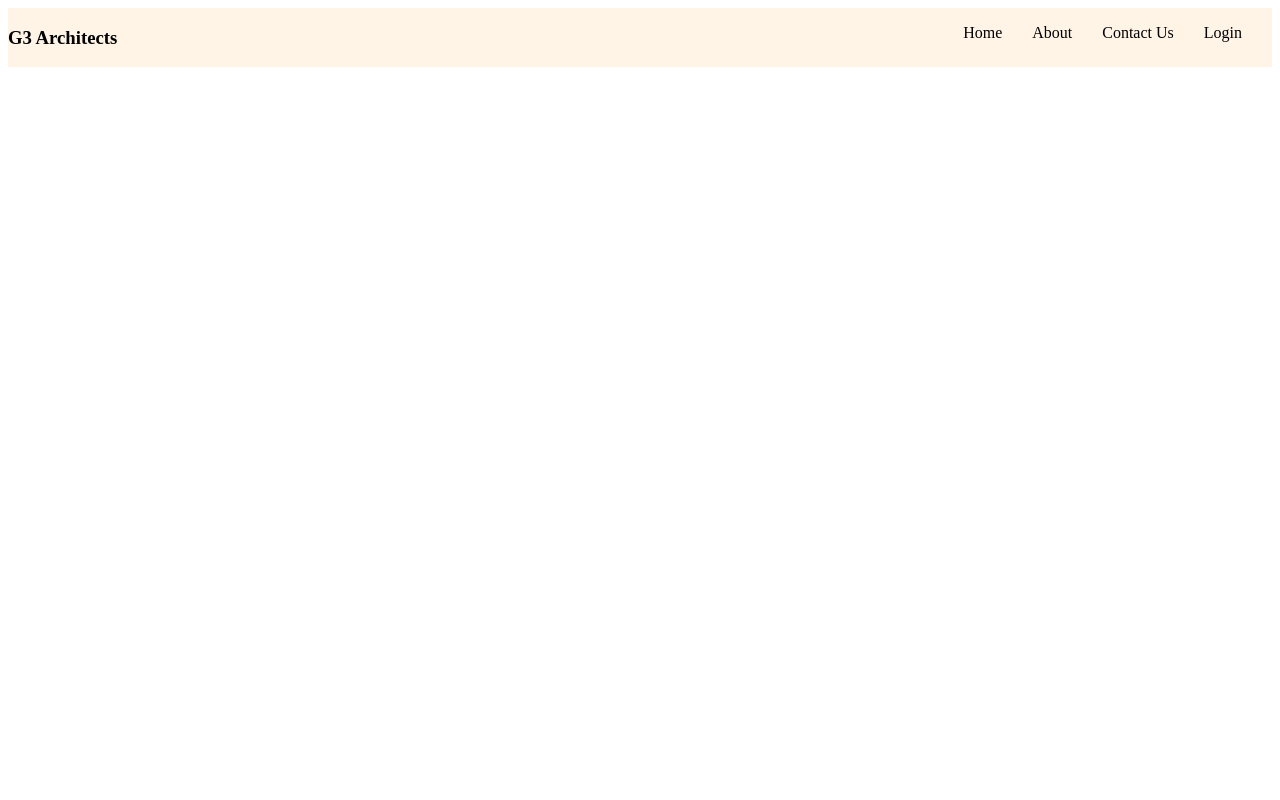
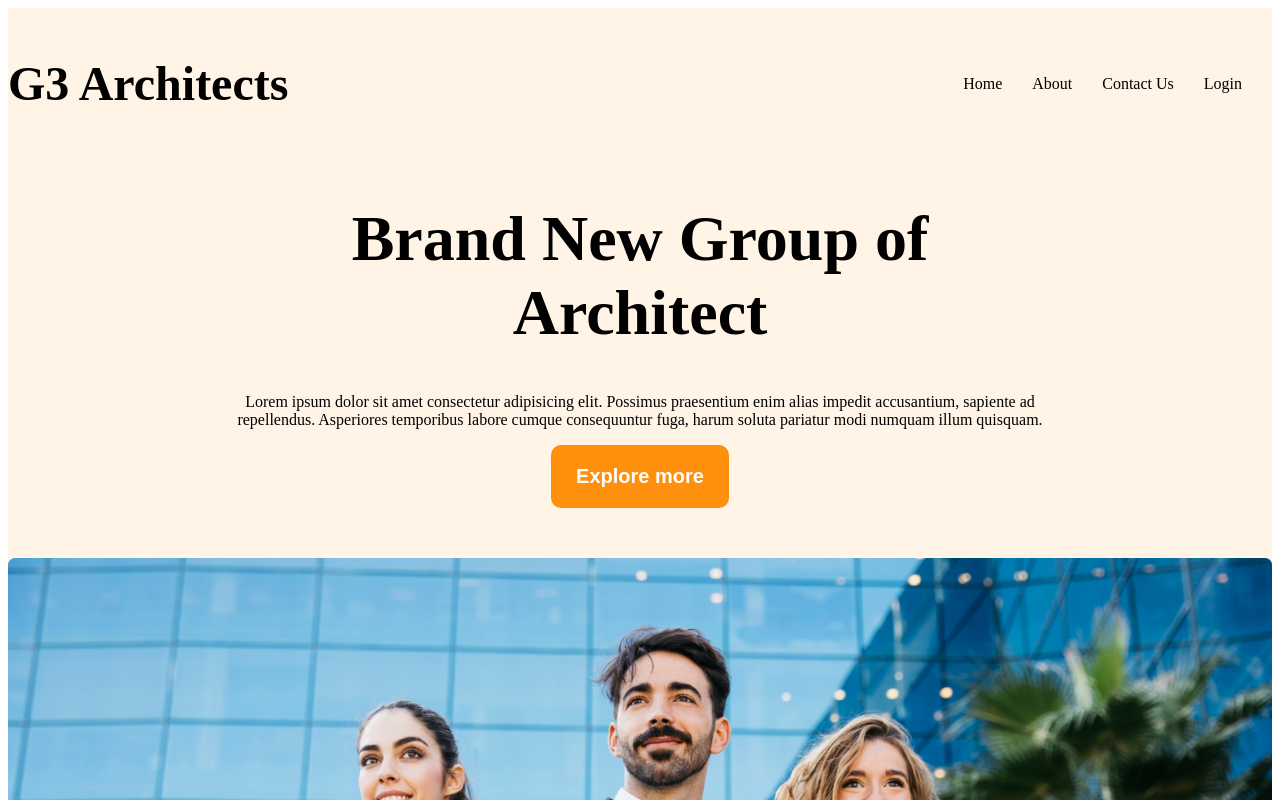
Before and after one commit to tanu42012/g3-architects-website, a plain HTML site: page index.html in a window 1280 px wide. Shown: the top 800 px of the page. Drawn offline with Linux system fonts and the light colour scheme.

Commit message:
added header section

```diff
--- a/index.html
+++ b/index.html
@@ -20,6 +20,16 @@
             </ul>
         </nav>
         <div class="banner">
+            <div class="banner-content">
+                <h1 class="banner-title">Brand New Group of <br>Architect</h1>
+            <p class="banner-description">Lorem ipsum dolor sit amet consectetur adipisicing elit. Possimus praesentium enim alias impedit accusantium, sapiente ad repellendus. Asperiores temporibus labore cumque consequuntur fuga, harum soluta pariatur modi numquam illum quisquam.</p>
+            <button class="btn-primary">Explore more</button>
+            </div>
+            <div>
+                <img class="banner-img" src="images/banner.png" alt="">
+            </div>
+
+
 
         </div>
 
--- a/styles/architect.css
+++ b/styles/architect.css
@@ -10,6 +10,7 @@
  .display-flex {
 display: flex;
  }
+
  /* dark 02 */
  .text-gray{
     color: #424242;
@@ -21,6 +22,15 @@ display: flex;
 .bg-light{
     background-color: rgba(255, 144, 14, 0.1);
 }
+.btn-primary{
+  background-color:  #FF900E;
+  color: white;
+  padding: 20px 25px;
+  font-size: 1.25rem;
+  font-weight: 600;
+  border-radius: 10px;
+  border: none;
+}
 
 
   /* header styles */
@@ -29,7 +39,13 @@ display: flex;
   /* nav bar related styles */
   .navbar{
     justify-content: space-between;
+    align-items: center;
 
+
+  }
+  .brand{
+    font-weight: 700;
+    font-size: 3rem;
   }
   .nav-item{
     list-style: none;
@@ -45,3 +61,25 @@ display: flex;
     max-width: 1440px;
     margin: 0 auto;
   }
+  /* banner related styles */
+  .banner-content{
+    max-width: 850px;
+    margin: 0 auto;
+    text-align: center;
+    margin-bottom: 50px;
+  }
+
+  .banner-title{
+    font-weight: 700;
+    font-size: 4rem;
+  }
+.banner-img{
+  width: 100%;
+}
+/* responsive media query */
+@media screen  and (max-width:576px){
+  .navbar, .nav-links{
+    flex-direction: column;
+  }
+
+}
```
